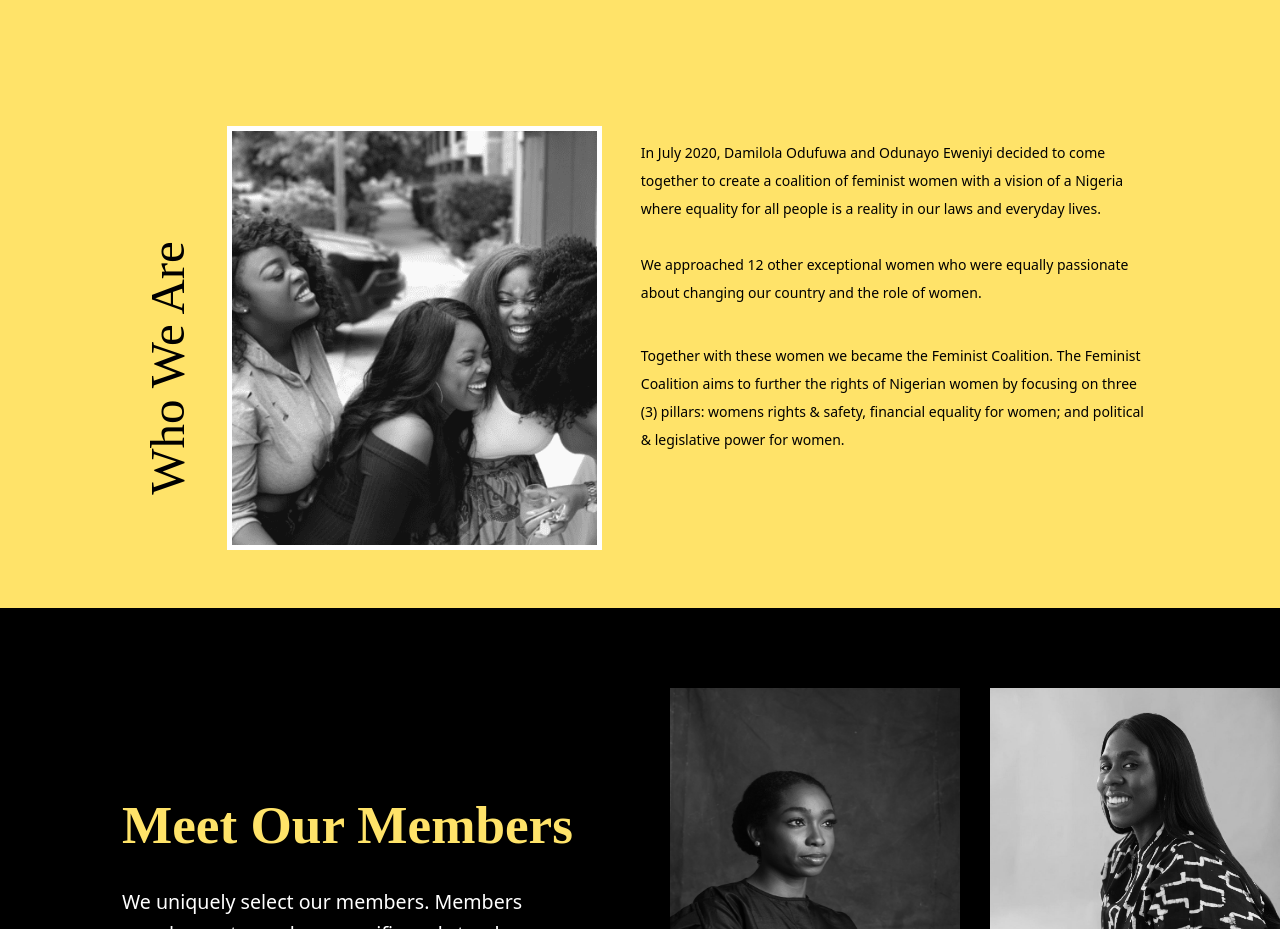
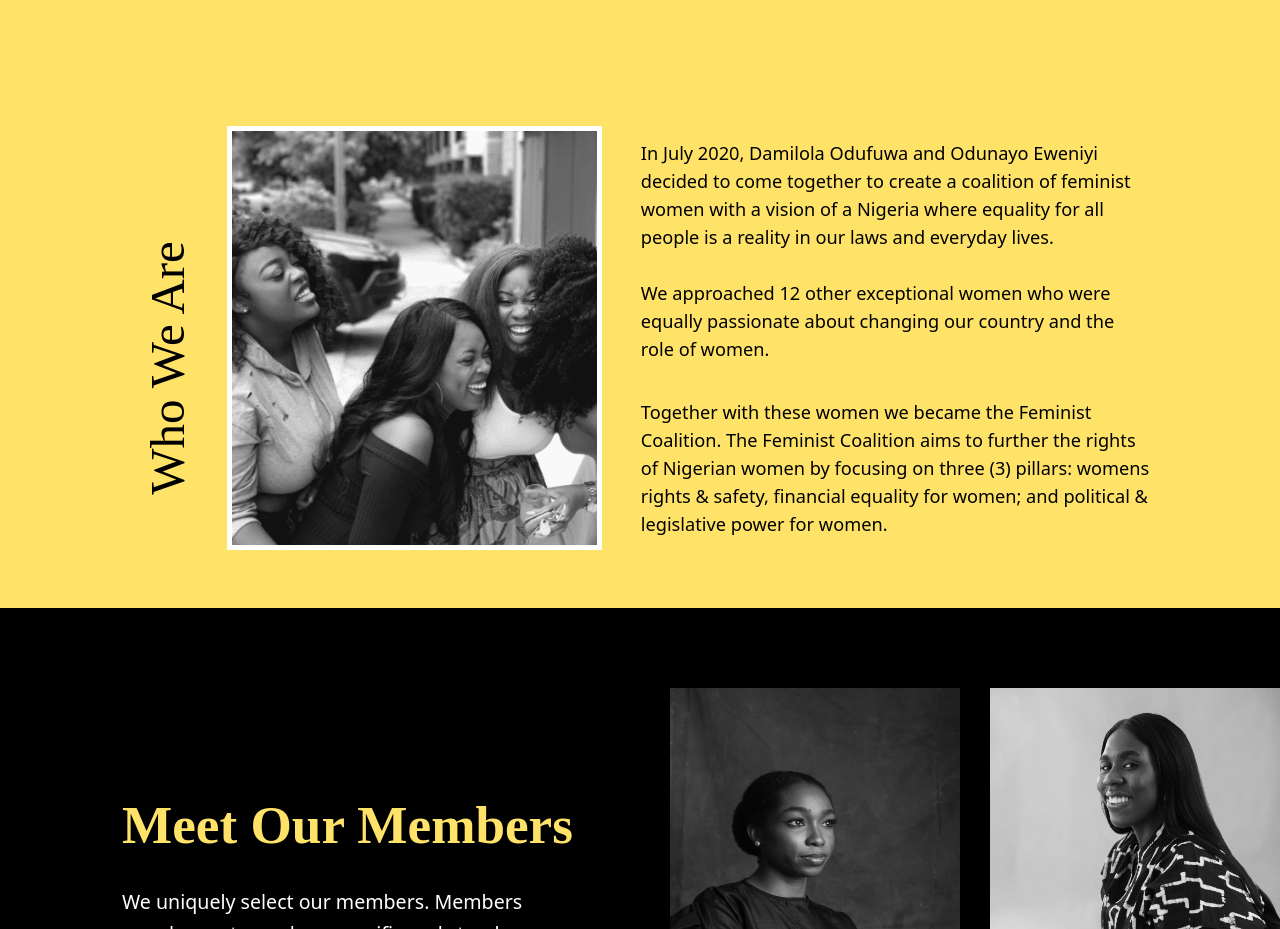
Before and after one commit to DevvEmeka/feministco-clone, a React (Vite) app: page / in a window 1280 px wide. Shown: the part 1200-2129 px from the top of the page. Built offline with nearby package versions, Linux system fonts and the light colour scheme; a web font is replaced by a local one.

Commit message:
make fixes on About component

```diff
--- a/src/files/About.jsx
+++ b/src/files/About.jsx
@@ -16,7 +16,7 @@
               alt="about"
             />
           </div>
-          <div className="laptop:max-w-[510px] laptop:text-[1em] font-sans mt-[-36px] laptop:mt-[3px] text-[1.2em]">
+          <div className="laptop:max-w-[510px] laptop:text-[1.3em] font-sans mt-[-36px] laptop:mt-[3px] text-[1em]">
             <p className="mb-[10px] mt-[10px] laptop:leading-7">
               In July 2020, Damilola Odufuwa and Odunayo Eweniyi decided to come
               together to create a coalition of feminist women with a vision of
```
